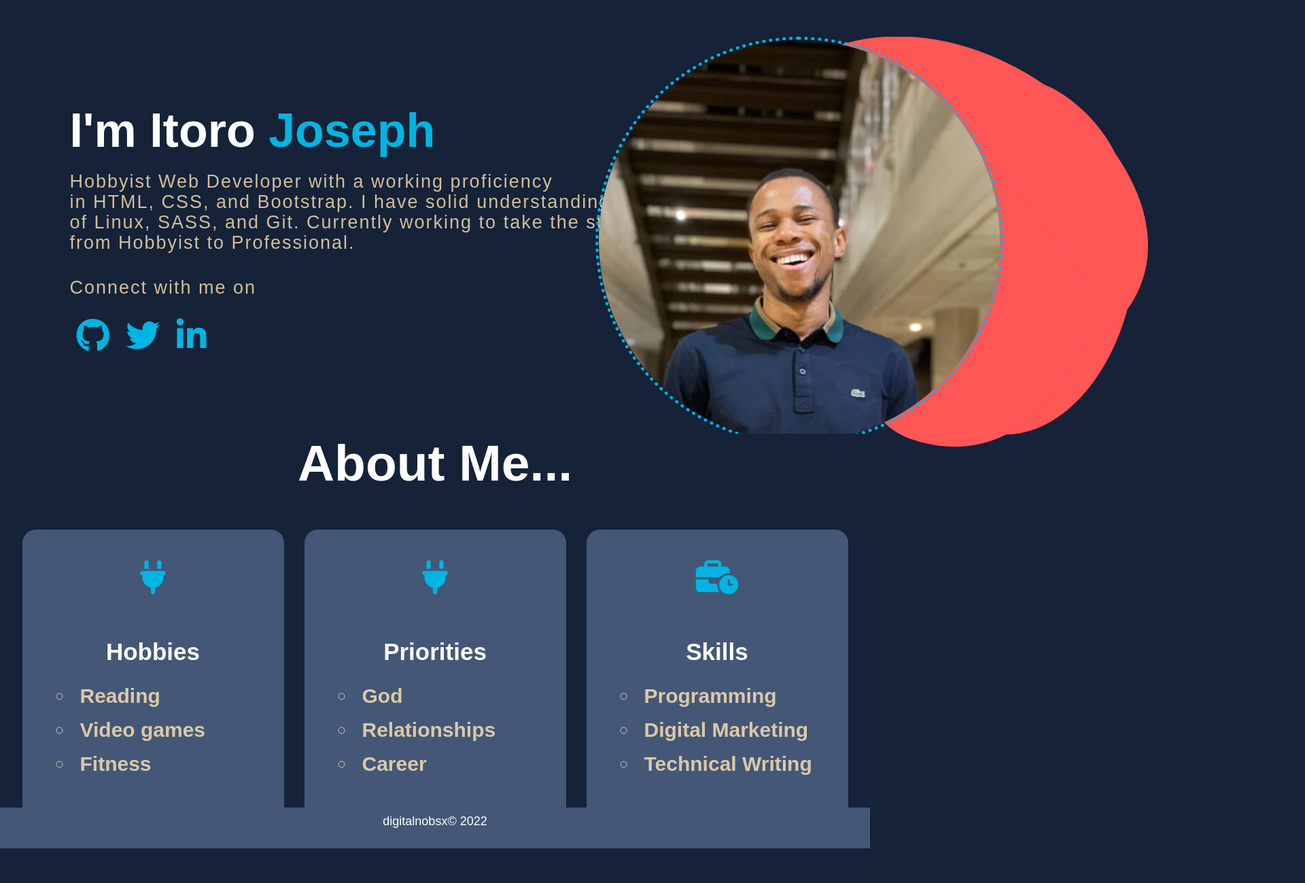
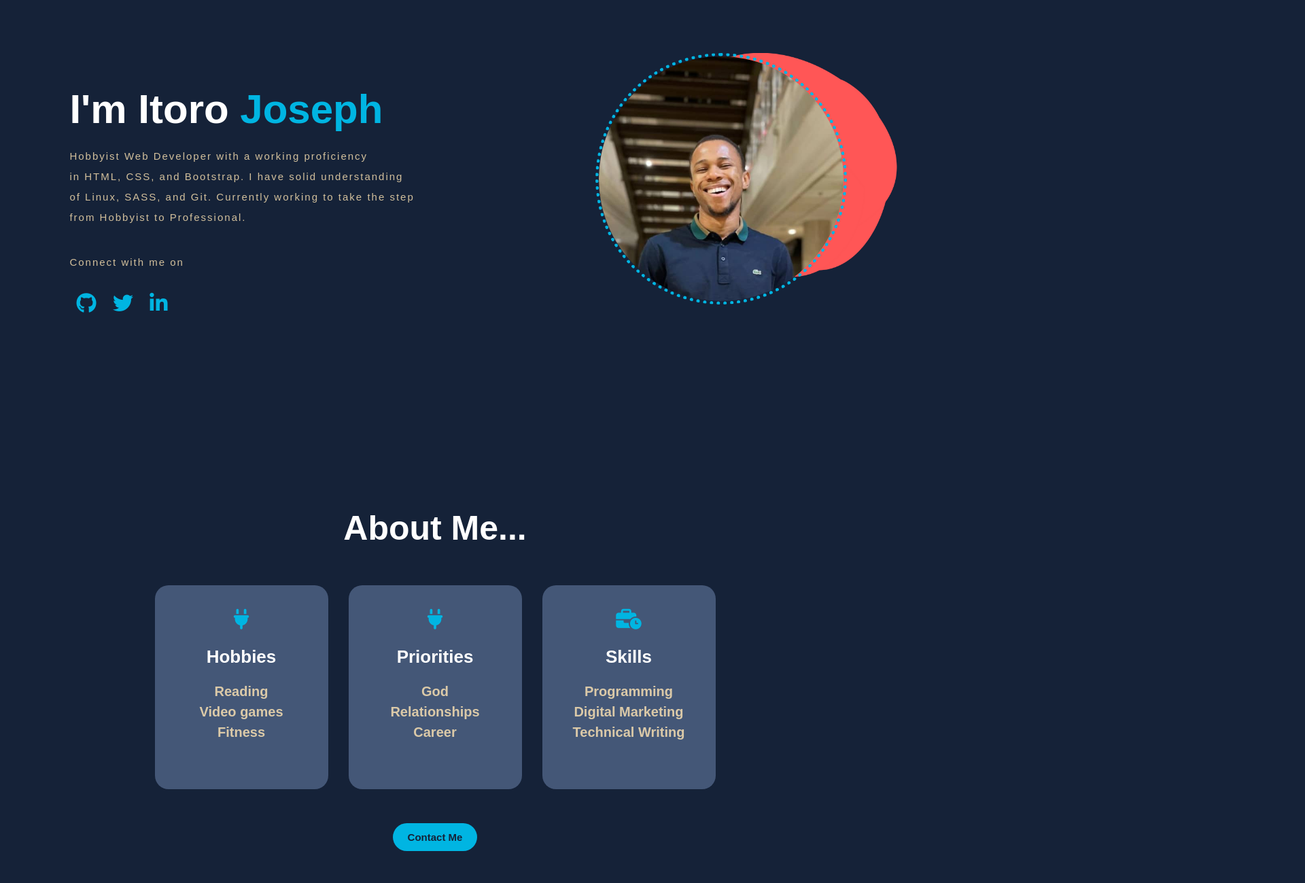
Before and after one commit to digitalnobsx/aityxportfolio, a plain HTML site: page index.html in a window 1280 px wide. Shown: the part 100-1399 px from the top of the page at 68% size, 1920 px wide, since content can reach past the window. Before the commit the page ends 1348 px from the top, so only its background shows below. Drawn offline with Linux system fonts and the light colour scheme.

Commit message:
modify css to resize elements

```diff
--- a/contact.css
+++ b/contact.css
@@ -1,3 +1,7 @@
+html, body {
+    height: 100%;
+    width: 100%;
+  }
   *{
       padding: 0;
       margin: 0;
@@ -13,11 +17,11 @@ body{
       position: relative;
       height: 100vh;
       width: 100%;
-    padding: 15px 0px;
+      padding: 5px 0px;
       margin-bottom: 10px;
   }
   nav{
-    font-size: 25px;
+      font-size: 15px;
       color: white;
       display: flex;
       align-items: center;
@@ -27,7 +31,7 @@ nav{
   }
   .logo{
       color: white;
-    font-size: 35px;
+      font-size: 30px;
       letter-spacing: 1px;
       cursor: pointer;
   }
@@ -55,7 +59,7 @@ nav ul li a:hover{
       text-decoration: none;
       border: 2px solid transparent;
       font-weight: bold;
-    padding: 10px 25px;
+      padding: 5px 15px;
       border-radius: 35px;
       transition: transform .4s;
   }
@@ -136,21 +140,20 @@ button{
 
 
 footer {
-    position:absolute;
+    position:relative;
     bottom:0;
     width:100%;
-    height:60px;
+    height:25px;
     background-color: #445777;
+    margin-top: 50px;
 }
 
 
 footer .copyright {
-    position: absolute;
     width: 100%;
     color: #fff;
-    line-height: 40px;
-    bottom: 20px;
-    font-size: 14px;
+    line-height: 30px;
+    font-size: 12px;
     text-align: center;
     bottom:0;
 }
--- a/login.css
+++ b/login.css
@@ -1,3 +1,7 @@
+html, body {
+    height: 100%;
+    width: 100%;
+  }
   *{
       padding: 0;
       margin: 0;
@@ -13,11 +17,11 @@ body{
       position: relative;
       height: 100vh;
       width: 100%;
-    padding: 15px 0px;
-    margin-bottom: 10px;
+      padding: 5px 0px;
+      margin-bottom: 100px;
   }
   nav{
-    font-size: 25px;
+      font-size: 15px;
       color: white;
       display: flex;
       align-items: center;
@@ -27,7 +31,7 @@ nav{
   }
   .logo{
       color: white;
-    font-size: 35px;
+      font-size: 30px;
       letter-spacing: 1px;
       cursor: pointer;
   }
@@ -55,27 +59,35 @@ nav ul li a:hover{
       text-decoration: none;
       border: 2px solid transparent;
       font-weight: bold;
-    padding: 10px 25px;
+      padding: 5px 15px;
       border-radius: 35px;
       transition: transform .4s;
   }
   .btn:hover{
       transform: scale(1.2);
   }
-
+.container{
+  margin: 100px auto 200px;
+}
 form{
-    height: 700px;
-    width: 800px;
+    height: 430px;
+    width: 400px;
     background-color: #44577734;
-    position: absolute;
-    transform: translate(-50%,-50%);
-    top: 50%;
-    left: 50%;
     border-radius: 10px;
+    margin: auto;
     backdrop-filter: blur(10px);
     border: 2px solid rgba(255,255,255,0.1);
     box-shadow: 0 0 40px rgba(8,7,16,0.6);
     padding: 50px 100px;
+   /* position: relative;
+    transform: translate(-50%,-50%);
+    top: 50%;
+    left: 50%;
+
+    backdrop-filter: blur(10px);
+    border: 2px solid rgba(255,255,255,0.1);
+    box-shadow: 0 0 40px rgba(8,7,16,0.6);
+    padding: 50px 100px;*/
 }
 form *{
     font-family: 'Poppins',sans-serif;
@@ -85,7 +97,7 @@ form *{
     border: none;
 }
 form h3{
-    font-size: 32px;
+    font-size: 25px;
     font-weight: 500;
     line-height: 42px;
     text-align: center;
@@ -93,13 +105,13 @@ form h3{
 
 label{
     display: block;
-    margin-top: 30px;
-    font-size: 20px;
+    margin-top: 20px;
+    font-size: 15px;
     font-weight: 500;
 }
 input{
     display: block;
-    height: 50px;
+    height: 40px;
     width: 93%;
     background-color: white;
     border-radius: 3px;
@@ -110,35 +122,35 @@ input{
 }
 ::placeholder{
     color: #152238;
-    font-size: 20px;
+    font-size: 14px;
 }
 button{
-    margin-top: 50px;
+    margin-top: 20px;
     width: 93%;
     background-color: #00B5E2;
     color: #152238;
-    padding: 15px 0;
-    font-size: 22px;
+    padding: 10px 0;
+    font-size: 15px;
     font-weight: 600;
     border-radius: 5px;
     cursor: pointer;
 }
 .social{
-  margin-top: 30px;
+  margin-top: 20px;
   display: flex;
-  max-width: 60%;
-  margin-left: 90px;
+  max-width: 100%;
+  margin-left: 0px;
   justify-content: space-between;
+  padding: 0px 20px;
 }
 .social div{
-  background: red;
-  width: 150px;
+  width: 100px;
   border-radius: 30px;
-  padding: 15px 15px;
+  padding: 10px 20px;
   background-color: rgba(255,255,255,0.27);
   color: #eaf0fb;
   text-align: center;
-  font-size: 20px;
+  font-size: 12px;
 }
 .social div:hover{
   background-color: rgba(255,255,255,0.47);
@@ -146,22 +158,22 @@ button{
 
 
 
+
 footer {
-    position:absolute;
+    position:relative;
     bottom:0;
     width:100%;
-    height:60px;
+    height:25px;
     background-color: #445777;
+    margin-top: 50px;
 }
 
 
 footer .copyright {
-    position: absolute;
     width: 100%;
     color: #fff;
-    line-height: 40px;
-    bottom: 20px;
-    font-size: 14px;
+    line-height: 30px;
+    font-size: 12px;
     text-align: center;
     bottom:0;
 }
--- a/registration.css
+++ b/registration.css
@@ -1,3 +1,7 @@
+html, body {
+    height: 100%;
+    width: 100%;
+  }
   *{
       padding: 0;
       margin: 0;
@@ -13,11 +17,11 @@ body{
       position: relative;
       height: 100vh;
       width: 100%;
-    padding: 15px 0px;
+      padding: 5px 0px;
       margin-bottom: 10px;
   }
   nav{
-    font-size: 25px;
+      font-size: 15px;
       color: white;
       display: flex;
       align-items: center;
@@ -27,7 +31,7 @@ nav{
   }
   .logo{
       color: white;
-    font-size: 35px;
+      font-size: 30px;
       letter-spacing: 1px;
       cursor: pointer;
   }
@@ -55,7 +59,7 @@ nav ul li a:hover{
       text-decoration: none;
       border: 2px solid transparent;
       font-weight: bold;
-    padding: 10px 25px;
+      padding: 5px 15px;
       border-radius: 35px;
       transition: transform .4s;
   }
@@ -63,22 +67,14 @@ nav ul li a:hover{
       transform: scale(1.2);
   }
 
-.form{
-    display: block;
-    padding: 50px auto;
-    border-radius: 10px;
-    backdrop-filter: blur(10px);
-    border: 1px transparent rgba(255,255,255,0.1);
-    box-shadow: 0 0 40px rgba(8,7,16,0.6);
-    margin-bottom: 5px;
-    position: relative;
-}
+
   #survey-form{
     margin: 100px auto;
-    width: 60%;
+    width: 40%;
     background-color: #44577734;
-    padding: 20px 0px 20px 300px;
+    padding: 20px 0px 20px 30px;
     border-radius: 12px;
+    align-items: center;
 
 }
 form *{
@@ -87,11 +83,12 @@ form *{
     letter-spacing: 0.5px;
     outline: none;
     border: none;
+    margin: 10px;
 }
 
 
 form h3{
-    font-size: 32px;
+    font-size: 30px;
     font-weight: 500;
     line-height: 42px;
     text-align: center;
@@ -101,22 +98,23 @@ form h3{
     border: 1px solid #777;
     border-radius: 5px;
     font-family: inherit;
-    padding: 15px;
     display: block;
     padding: 5px 10px;
-    font-size: 16px;
+    font-size: 12px;
     font-weight: 300;
-    height: 70px;
-    margin: 10px;
+    height: 40px;
+    margin: 5px;
     color: #152238;
 
 }
 .form input{
-    width: 80%;
+    width: 70%;
+
 }
 .form select {
-    width: 60%;
-    height: 50px;
+    width: 50%;
+    height: 30px;
+    margin-bottom: 30px
 }
 .form option{
     background-color: #152238;
@@ -124,33 +122,32 @@ form h3{
 }
 
 label{
-    font-size: 22px;
+    font-size: 15px;
     padding: 15px 0;
-    max-width: 70px;
+    max-width: 700px;
+    margin-top: 20px;
+    color: white;
 
 }
 
 
 ::placeholder{
     color: #152238;
-    font-size: 20px;
+    font-size: 14px;
 }
-::value{
-    color: #152238;
-    font-size: 20px;
-}
+
 
 
 
   #submit{
     display: block;
-    width: 80%;
+    width: 60%;
     padding: 0.75rem;
     background: #00B5E2;
     color: #152238;
     border-radius: 15px;
     cursor: pointer;
-    margin: 50px;
+    margin: 30px;
   }
 
 
@@ -160,16 +157,17 @@ footer {
     position:relative;
     bottom:0;
     width:100%;
-    height:60px;
+    height:25px;
     background-color: #445777;
+    margin-top: 50px;
 }
 
 
 footer .copyright {
     width: 100%;
     color: #fff;
-    line-height: 40px;
-    font-size: 18px;
+    line-height: 30px;
+    font-size: 12px;
     text-align: center;
     bottom:0;
 }
--- a/style.css
+++ b/style.css
@@ -1,3 +1,7 @@
+html, body {
+    height: 100%;
+    width: 100%;
+  }
   *{
       padding: 0;
       margin: 0;
@@ -11,13 +15,13 @@ body{
 
   .hero{
       position: relative;
-    height: 85vh;
+      height: 100vh;
       width: 100%;
-    padding: 15px 0px;
+      padding: 5px 0px;
       margin-bottom: 10px;
   }
   nav{
-    font-size: 25px;
+      font-size: 15px;
       color: white;
       display: flex;
       align-items: center;
@@ -27,7 +31,7 @@ nav{
   }
   .logo{
       color: white;
-    font-size: 35px;
+      font-size: 30px;
       letter-spacing: 1px;
       cursor: pointer;
   }
@@ -55,7 +59,7 @@ nav ul li a:hover{
       text-decoration: none;
       border: 2px solid transparent;
       font-weight: bold;
-    padding: 10px 25px;
+      padding: 5px 15px;
       border-radius: 35px;
       transition: transform .4s;
   }
@@ -71,14 +75,14 @@ nav ul li a:hover{
   .detel h1{
       color: white;
       margin: 20px 0;
-    font-size: 70px;
+      font-size: 60px;
   }
 
   .detel p{
       color: #ffe5b4ce;
       line-height: 30px;
       letter-spacing: 2px;
-    font-size: 27px;
+      font-size: 15px;
 
   }
   .detel a{
@@ -93,7 +97,7 @@ nav ul li a:hover{
       border-radius: 5px;
   }
   .logos i{
-    font-size: 50px;
+      font-size: 30px;
       display: inline-flex;
       justify-content: center;
       align-items: center;
@@ -114,12 +118,12 @@ nav ul li a:hover{
 
   }
   .images .shape{
-    width: 1100px;
+      width: 600px;
   }
   .images .portrait {
       position: absolute;
-    height:600px;
-    width:600px;
+      height:370px;
+      width:370px;
       overflow: hidden;
       border-radius: 50%;
       border: 5px dotted #00B5E2;
@@ -130,15 +134,11 @@ nav ul li a:hover{
       object-fit: cover;
   }
   .images:hover .shape{
-    left: -300px;
+      left: -150px;
   }
   .hero-2{
-    position: relative;
-    height: 80vh;
-    width: 100%;
       margin: 0;
       padding: 0;
-    overflow-x: hidden;
   }
 
 
@@ -150,7 +150,7 @@ nav ul li a:hover{
   .title h2{
       color: white;
       margin: 30px auto 40px;
-    font-size: 75px;
+      font-size: 50px;
       text-align: center;
   }
 
@@ -158,57 +158,57 @@ nav ul li a:hover{
       display: flex;
       justify-content: center;
       align-items: center;
-    min-height: 400px;
+      min-height: 300px;
+      margin-bottom: 30px;
   }
 
   .card{
-    height: 445px;
-    width: 385px;
-    padding: 20px 35px;
+      height: 300px;
+      width: 255px;
+      padding: 20px 10px;
       background: #445777;
       border-radius: 20px;
-    margin: 15px 15px 80px;
+      margin: 15px 15px 20px;
       position: relative;
       overflow: hidden;
       text-align: center;
   }
   .card i{
-    font-size: 50px;
+      font-size: 30px;
       display: block;
       text-align: center;
-    margin: 25px 0px;
+      margin: 15px 0px;
       color: #00B5E2;
   }
 
   .card h3{
-    font-size: 35px;
+      font-size: 26px;
       margin-bottom: 15px;
       color: white;
-    padding-top: 40px;
+      padding-top: 10px;
   }
   .para ul{
       margin: 20px auto;
-    font-size: 30px;
-    list-style: circle;
+      font-size: 20px;
+      list-style: none;
       line-height: 30px;
       margin-bottom: 25px;
-    padding-left: 40px;
+      padding-left: 0;
       color: #ffe5b4ce;
       font-weight: bold;
   }
   .para li{
-    padding: 10px;
-    text-align: left;
+      text-align: center;
   }
 
   button{
       background-color: #00B5E2;
       color: #152238;
-    font-size: 30px;
+      font-size: 15px;
       text-decoration: none;
       border: 2px solid transparent;
       font-weight: bold;
-    padding: 30px 90px;
+      padding: 10px 20px;
       border-radius: 40px;
       transition: .4s;
       margin: auto;
@@ -222,19 +222,20 @@ button:hover{
   }
 
   footer {
-    position:absolute;
+      position:relative;
       bottom:0;
       width:100%;
-    height:60px;
+      height:25px;
       background-color: #445777;
+      margin-top: 50px;
   }
 
 
   footer .copyright {
       width: 100%;
       color: #fff;
-    line-height: 40px;
-    font-size: 18px;
+      line-height: 30px;
+      font-size: 12px;
       text-align: center;
       bottom:0;
   }
```
Lines whose indentation alone changed are shown as unchanged.
